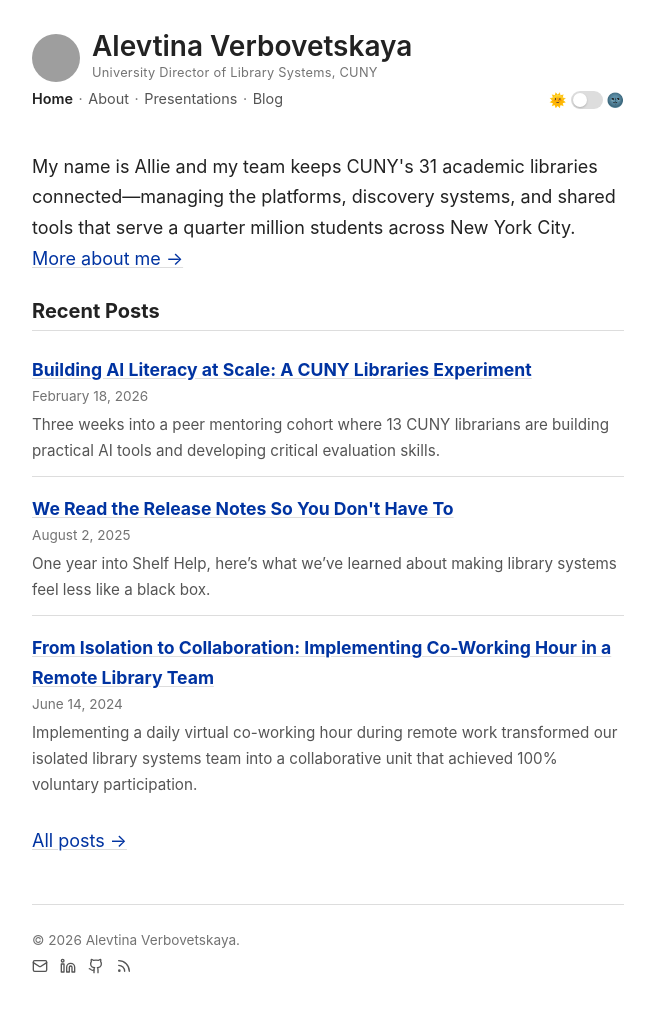
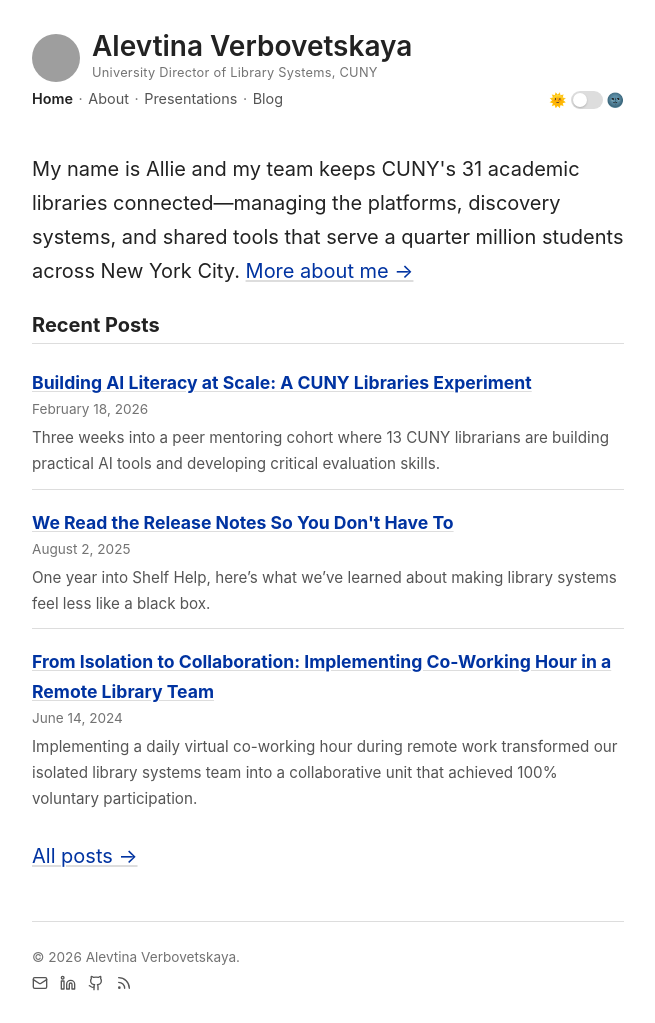
Before and after one commit to alevtina/alevtina.github.io, a Jekyll site: the page built from index.md, in a window 1280 px wide. Shown: the whole page, without its empty margins (312-967 px from the left). Built offline with Jekyll 4.4.1, drawn with Linux system fonts in a browser that asks for light colours; some web fonts are replaced; grey boxes are pictures that could not be loaded.

Commit message:
Bump desktop font size to 20px for large screens

```diff
--- a/assets/main.scss
+++ b/assets/main.scss
@@ -55,6 +55,12 @@
     max-width: 640px;
     margin: 0 auto;
     padding: 2rem 1.5rem;
+}
+
+@media (min-width: 900px) {
+    body {
+        font-size: 1.25rem;
+    }
 }
 
 .sr-only {
```
